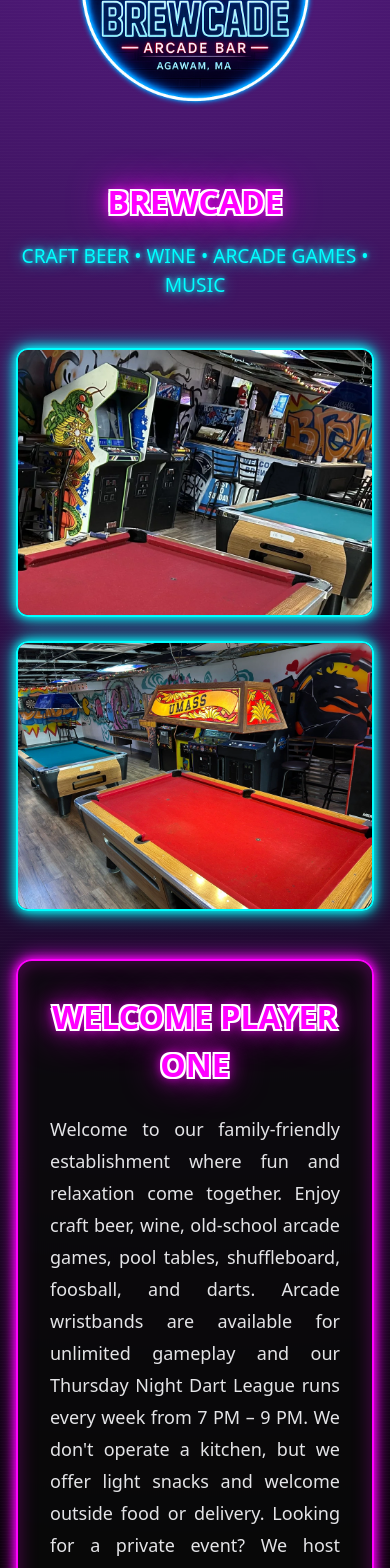
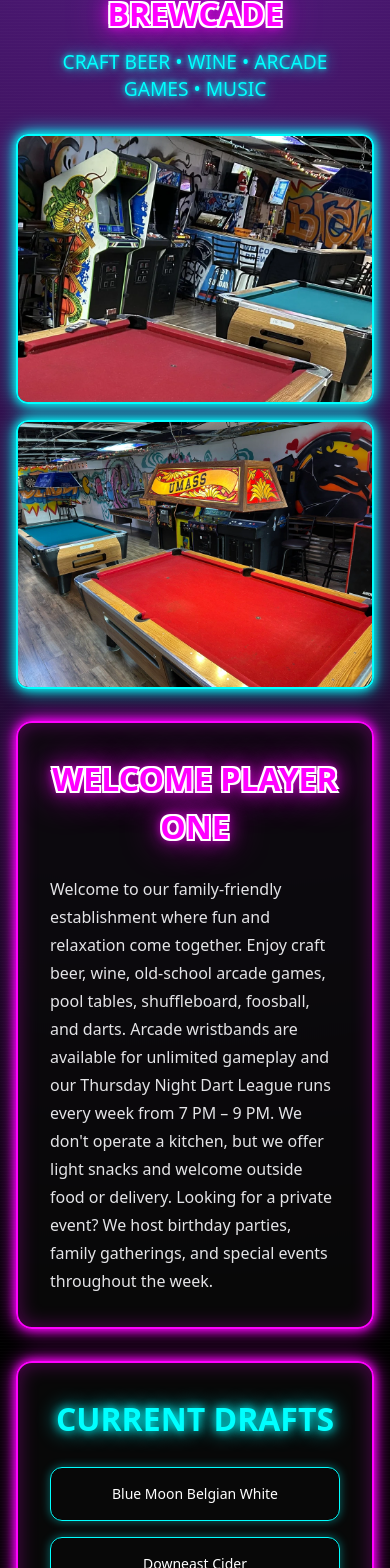
Before and after one commit to SantinoGiordano/Agawam_Arcade, a Next.js app: page / in a window 390 px wide. Shown: the part 220-1788 px from the top of the page. Built offline with nearby package versions, Linux system fonts and the light colour scheme.

Commit message:
responsive sizing

```diff
--- a/app/page.tsx
+++ b/app/page.tsx
@@ -7,33 +7,36 @@
   return (
     <main className="min-h-screen bg-black relative overflow-hidden">
       <div className="absolute inset-0 bg-[radial-gradient(circle_at_top,#581c87_0%,#000_60%)]" />
-
       <div className="scanlines absolute inset-0 pointer-events-none" />
 
-      <div className="relative z-10 max-w-6xl mx-auto px-4 py-10">
+      <div className="relative z-10 max-w-6xl mx-auto px-4 sm:px-6 lg:px-8 py-6 sm:py-10">
         <div className="flex flex-col items-center">
           <Image
             src="/transparentbg.png"
             alt="Brewcade Logo"
             width={500}
             height={500}
-            // className="rounded-full"
+            className="w-48 sm:w-64 md:w-80 lg:w-[500px] h-auto"
           />
+
           <h1
             className="
-    arcade-title
-    text-center
-    [text-shadow:-2px_-2px_0_white,2px_-2px_0_white,-2px_2px_0_white,2px_2px_0_white,0_0_10px_#ff00ff,0_0_20px_#ff00ff]
-  "
+          arcade-title
+          text-center
+          text-4xl sm:text-6xl md:text-7xl
+          break-words
+          [text-shadow:-2px_-2px_0_white,2px_-2px_0_white,-2px_2px_0_white,2px_2px_0_white,0_0_10px_#ff00ff,0_0_20px_#ff00ff]
+        "
           >
             BREWCADE
           </h1>
-          <p className="arcade-subtitle mt-4 text-center">
+
+          <p className="arcade-subtitle mt-4 text-center text-sm sm:text-lg px-4">
             CRAFT BEER • WINE • ARCADE GAMES • MUSIC
           </p>
         </div>
 
-        <div className="grid md:grid-cols-2 gap-6 mt-12">
+        <div className="grid grid-cols-1 md:grid-cols-2 gap-4 sm:gap-6 mt-8 sm:mt-12">
           <Image
             src="/pooltable.webp"
             alt="Pool Table"
@@ -50,32 +53,28 @@
             className="rounded-xl w-full h-auto neon-image"
           />
         </div>
-        <section className="arcade-screen mt-12">
-          <h2
-            className="
-          section-title
-          arcade-title
-          "
-          >
+
+        <section className="arcade-screen mt-8 sm:mt-12">
+          <h2 className="section-title arcade-title text-center">
             WELCOME PLAYER ONE
           </h2>
 
-          <div className="space-y-6 text-zinc-200 leading-8 text-lg text-justify">
+          <div className="space-y-6 text-zinc-200 leading-7 sm:leading-8 text-base sm:text-lg text-left sm:text-justify">
             Welcome to our family-friendly establishment where fun and
             relaxation come together. Enjoy craft beer, wine, old-school arcade
             games, pool tables, shuffleboard, foosball, and darts. Arcade
             wristbands are available for unlimited gameplay and our Thursday
-            Night Dart League runs every week from 7 PM – 9 PM. We don&apos;t
-            operate a kitchen, but we offer light snacks and welcome outside
-            food or delivery. Looking for a private event? We host birthday
-            parties, family gatherings, and special events throughout the week.
+            Night Dart League runs every week from 7 PM – 9 PM. We don't operate
+            a kitchen, but we offer light snacks and welcome outside food or
+            delivery. Looking for a private event? We host birthday parties,
+            family gatherings, and special events throughout the week.
           </div>
         </section>
 
-        <section className="arcade-screen mt-10">
-          <h2 className="section-title">CURRENT DRAFTS</h2>
+        <section className="arcade-screen mt-8 sm:mt-10">
+          <h2 className="section-title text-center">CURRENT DRAFTS</h2>
 
-          <div className="grid sm:grid-cols-2 lg:grid-cols-3 gap-4 text-white">
+          <div className="grid grid-cols-1 sm:grid-cols-2 lg:grid-cols-3 gap-4 text-white">
             {[
               "Blue Moon Belgian White",
               "Downeast Cider",
@@ -86,21 +85,27 @@
               "Fresh Pick IPA",
               "Fiddlehead IPA",
             ].map((beer) => (
-              <div key={beer} className="draft-card">
+              <div
+                key={beer}
+                className="draft-card text-center text-sm sm:text-base"
+              >
                 {beer}
               </div>
             ))}
           </div>
         </section>
 
-        {/* Contact */}
-        <section className="arcade-screen mt-10 mb-20">
-          <h2 className="section-title">CONTACT</h2>
+        <section className="arcade-screen mt-8 sm:mt-10 mb-16 sm:mb-20">
+          <h2 className="section-title text-center">CONTACT</h2>
 
           <div className="text-center text-white space-y-3">
-            <p>Questions or Private Event Requests?</p>
+            <p className="text-sm sm:text-base">
+              Questions or Private Event Requests?
+            </p>
 
-            <p className="text-cyan-400 text-xl">brewcade.sarnelli@gmail.com</p>
+            <p className="text-cyan-400 text-base sm:text-xl break-all">
+              brewcade.sarnelli@gmail.com
+            </p>
           </div>
         </section>
       </div>
```
